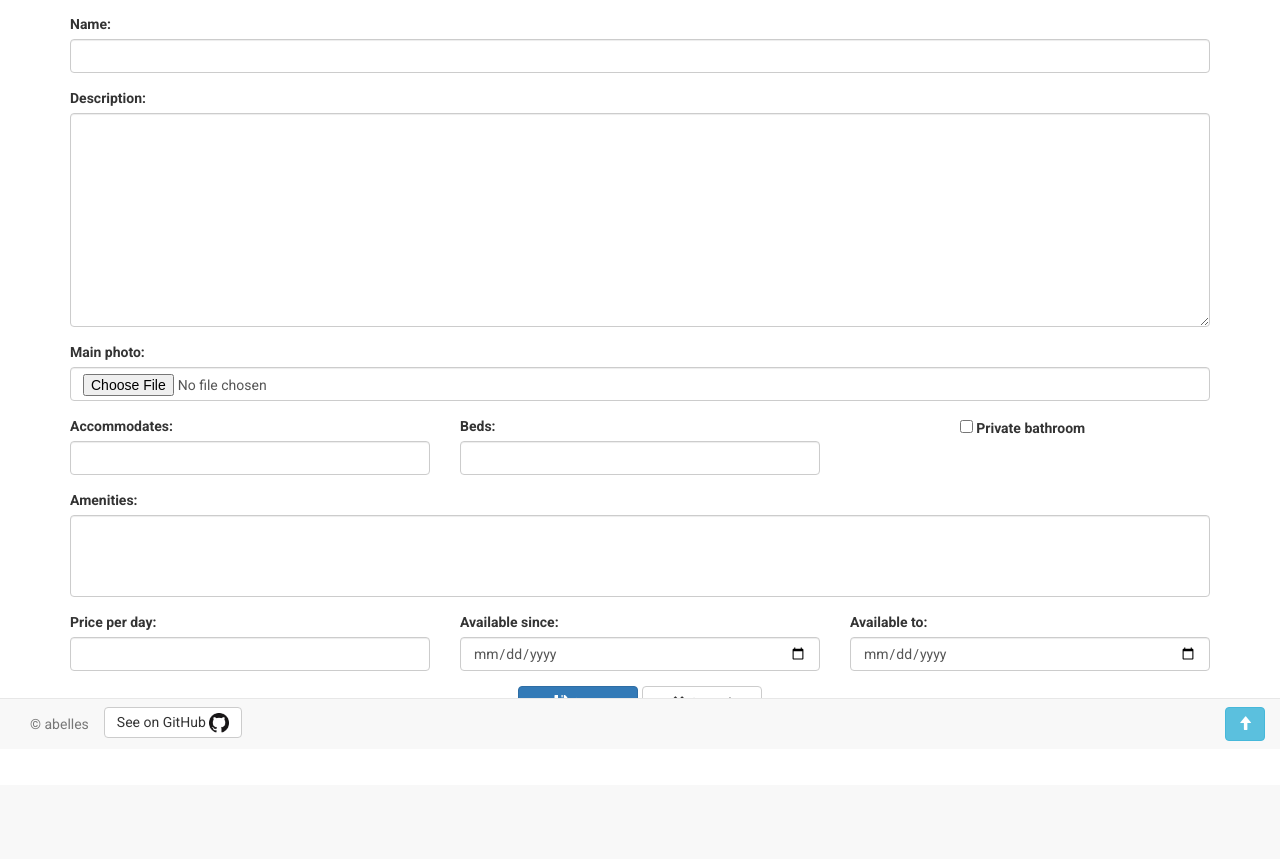
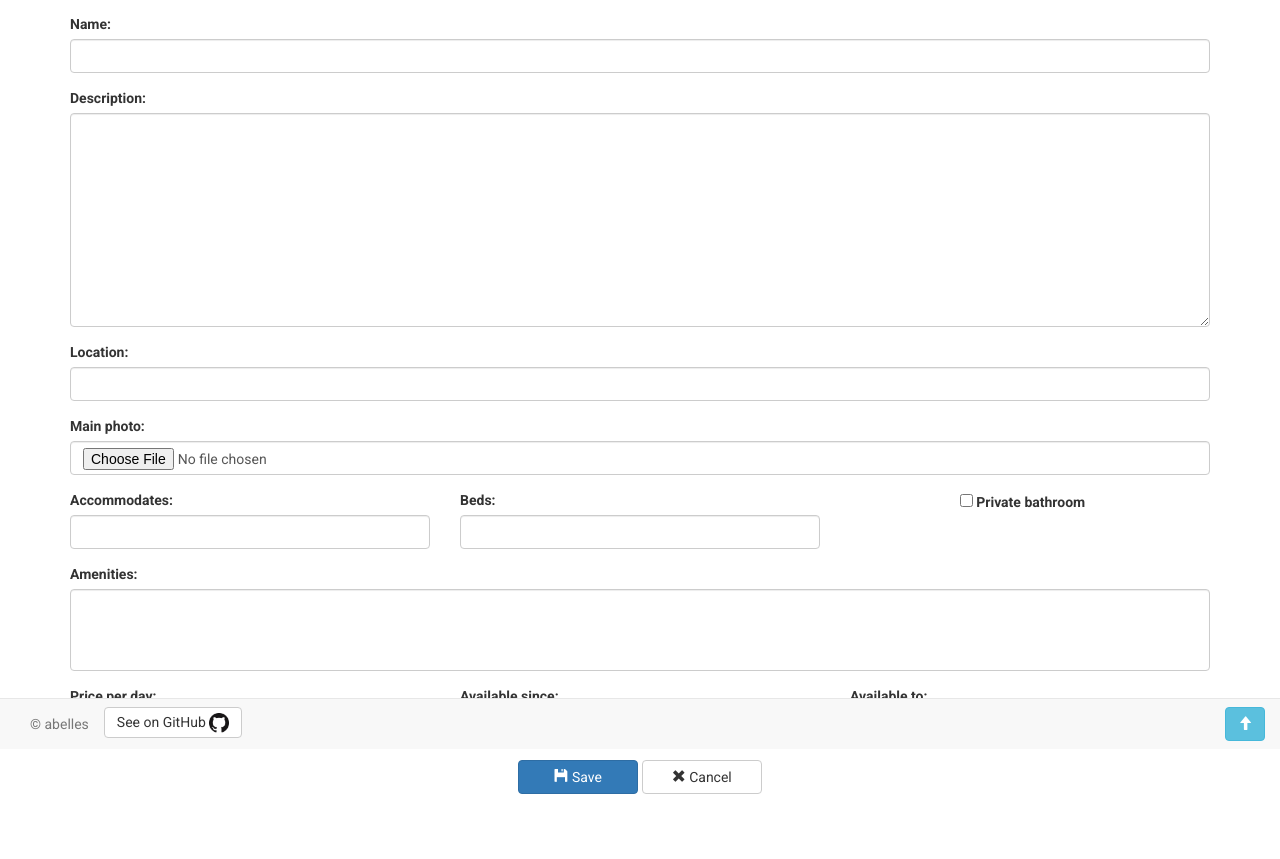
Before and after one commit to abellesnet/forRent, a Django app: page /room/c/ in a window 1280 px wide. Shown: the part 51-910 px from the top of the page. Before the commit the page ends 792 px from the top, so only its background shows below. Run offline with Django 3.2, Linux system fonts and the light colour scheme; the visitor is signed in with stand-in values (Sample User, id 1); data that the repository does not hold is empty; some libraries are stand-ins or nearby versions.

Commit message:
Create location field in room form and set up Google API

```diff
--- a/forrent/forrent/templates/base.html
+++ b/forrent/forrent/templates/base.html
@@ -12,6 +12,9 @@
         {% endblock %}
     </title>
     <link rel="stylesheet" type="text/css" href="{% static "css/style.css" %}">
+    <!-- Replace the value of the key parameter with your own API key. -->
+    <script src="https://maps.googleapis.com/maps/api/js?key=AIzaSyAASvAEhb68Z_QxHVQ2JVLuL50caymBWlk&libraries=places"
+            async defer></script>
 </head>
 <body>
 
--- a/forrent/rooms/src/js/init.js
+++ b/forrent/rooms/src/js/init.js
@@ -1,3 +1,4 @@
 require('./room_booking');
 require('./room_rating');
 require('./room_comments');
+require('./room_location');
--- a/forrent/rooms/templates/room_form.html
+++ b/forrent/rooms/templates/room_form.html
@@ -27,6 +27,15 @@
                     {{ form.description.label_tag }}
                     {{ form.description }}
                     {{ form.description.errors }}
+                </div>
+            </div>
+
+            <div class="row">
+                <div class="form-group col-xs-12">
+                    <label for="id_location">{% trans "Location" %}:</label>
+                    <input id="id_location" name="location" type="text" value="{{ form.address.value }}" required="">
+                    <input id="id_address" name="address" type="hidden">
+                    <input id="id_map" name="map" type="hidden">
                 </div>
             </div>
 
```
Also changed, not shown: forrent/rooms/src/js/room_location.js (added, +23 -0 lines).
